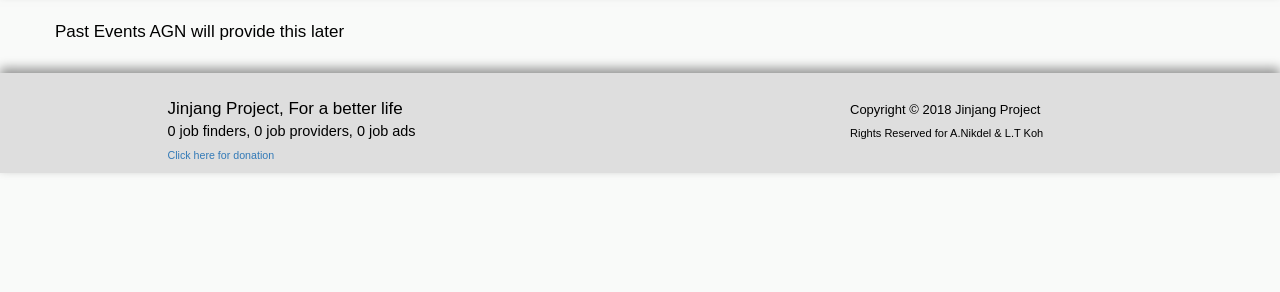
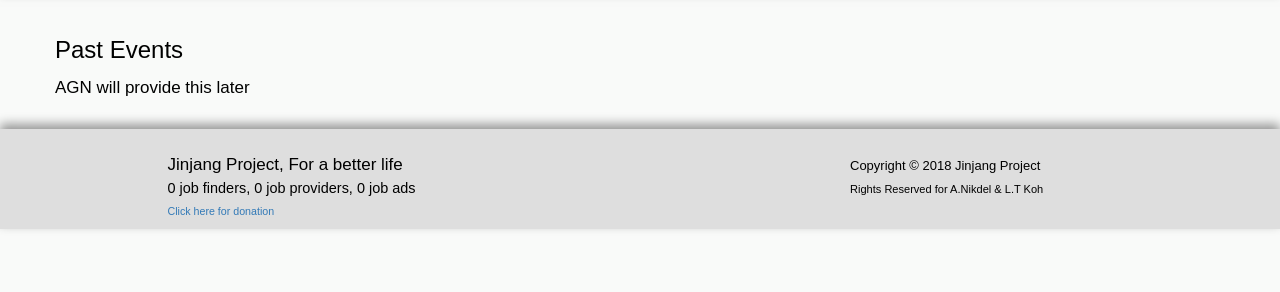
Before and after one commit to kohlitian/jinjang, a PHP site: page /pastevents.php in a window 1280 px wide. Shown: the part 92-384 px from the top of the page. Run offline with PHP 8.4, Linux system fonts and the light colour scheme; data that the repository does not hold is empty.

Commit message:
fix header

```diff
--- a/pastevents.php
+++ b/pastevents.php
@@ -24,7 +24,9 @@ include("control.php");
 	<!-- end of header -->
 	<!--content-->
 	<div class="container marginTB">
-		<div class="row">Past Events</h3>
+		<div class="row">
+
+			<h3>Past Events</h3>
 
 			AGN will provide this later
 		</div>
```
